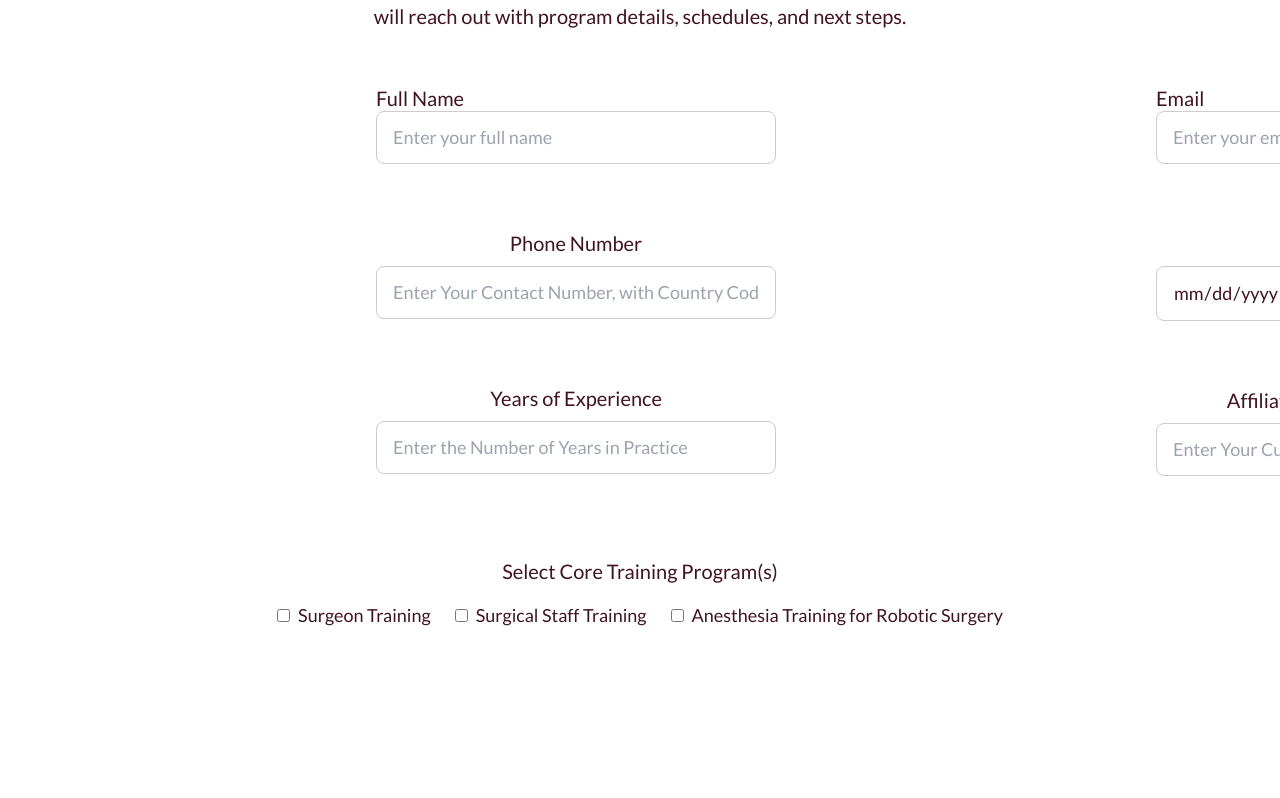
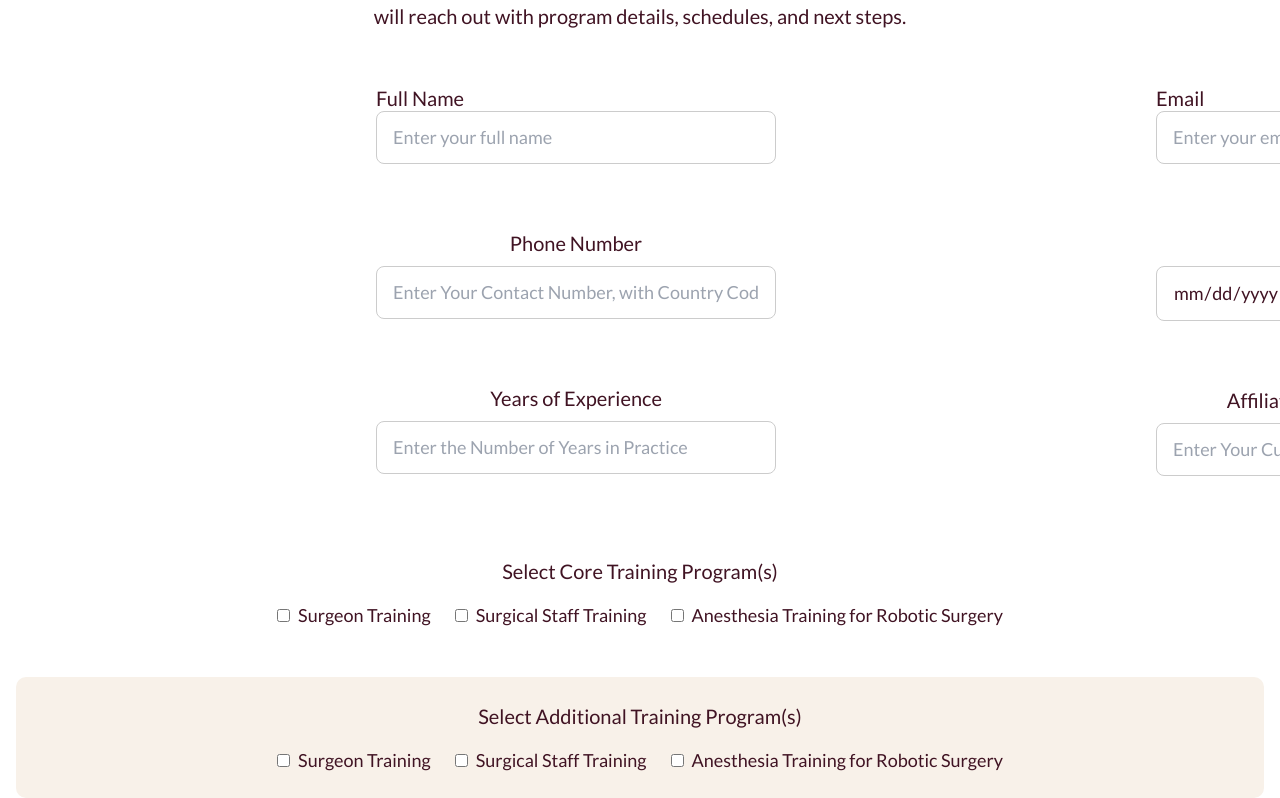
Before and after one commit to puneetshukla041/ssicrs, a Next.js app: page /register in a window 1280 px wide. Shown: the part 417-1215 px from the top of the page. Before the commit the page ends 1046 px from the top, so only its background shows below. Built offline with nearby package versions, Linux system fonts and the light colour scheme.

Commit message:
Update page.tsx

```diff
--- a/app/register/page.tsx
+++ b/app/register/page.tsx
@@ -278,6 +278,35 @@ export default function RegisterPage() {
             </div>
           </div>
         </div>
+
+        {/* Select Additional Training Programs */}
+        <div style={{ marginTop: "3em", padding: "24px", backgroundColor: "#F8F1E9", borderRadius: "10px", display: "flex", flexDirection: "column", alignItems: "center", justifyContent: "center" }}>
+          <label
+            style={{
+              fontFamily: "Lato, sans-serif",
+              fontWeight: 500,
+              fontSize: "20px",
+              color: "#401323",
+              marginBottom: "16px",
+            }}
+          >
+            Select Additional Training Program(s)
+          </label>
+          <div style={{ display: "flex", gap: "24px" }}>
+            <div style={{ display: "flex", alignItems: "center" }}>
+              <input type="checkbox" id="surgeonTrainingAdditional" name="trainingProgramAdditional" style={{ marginRight: "8px" }} />
+              <label htmlFor="surgeonTrainingAdditional" style={{ fontFamily: "Lato, sans-serif", fontWeight: 500, fontSize: "18px", color: "#401323" }}>Surgeon Training</label>
+            </div>
+            <div style={{ display: "flex", alignItems: "center" }}>
+              <input type="checkbox" id="surgicalStaffTrainingAdditional" name="trainingProgramAdditional" style={{ marginRight: "8px" }} />
+              <label htmlFor="surgicalStaffTrainingAdditional" style={{ fontFamily: "Lato, sans-serif", fontWeight: 500, fontSize: "18px", color: "#401323" }}>Surgical Staff Training</label>
+            </div>
+            <div style={{ display: "flex", alignItems: "center" }}>
+              <input type="checkbox" id="anesthesiaTrainingAdditional" name="trainingProgramAdditional" style={{ marginRight: "8px" }} />
+              <label htmlFor="anesthesiaTrainingAdditional" style={{ fontFamily: "Lato, sans-serif", fontWeight: 500, fontSize: "18px", color: "#401323" }}>Anesthesia Training for Robotic Surgery</label>
+            </div>
+          </div>
+        </div>
       </div>
     </div>
   );
```
